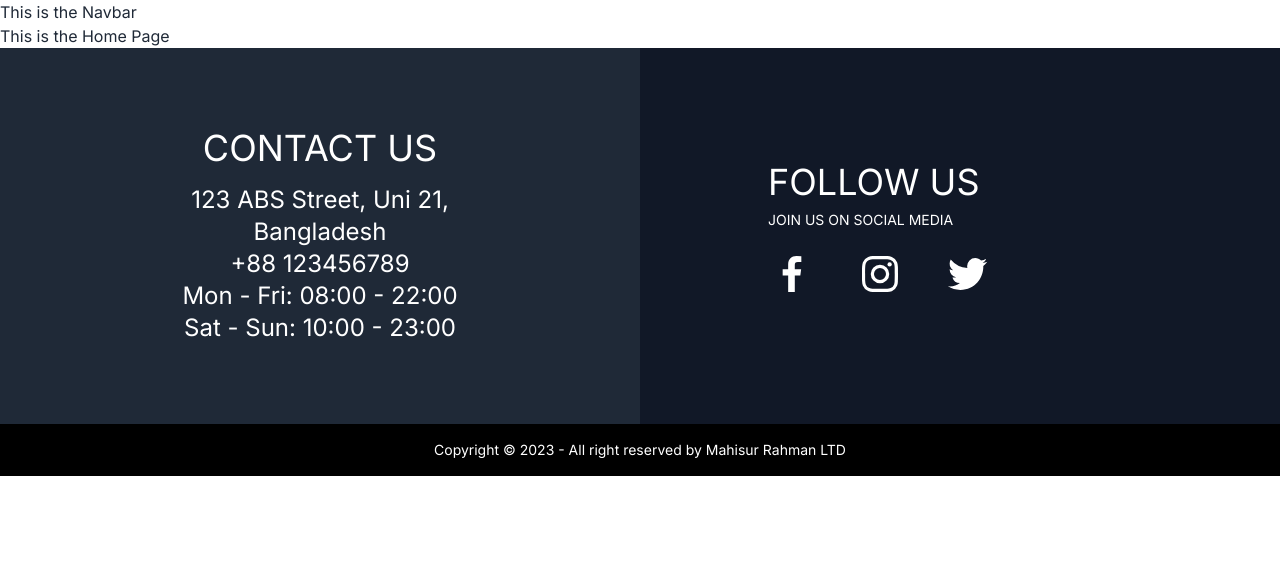
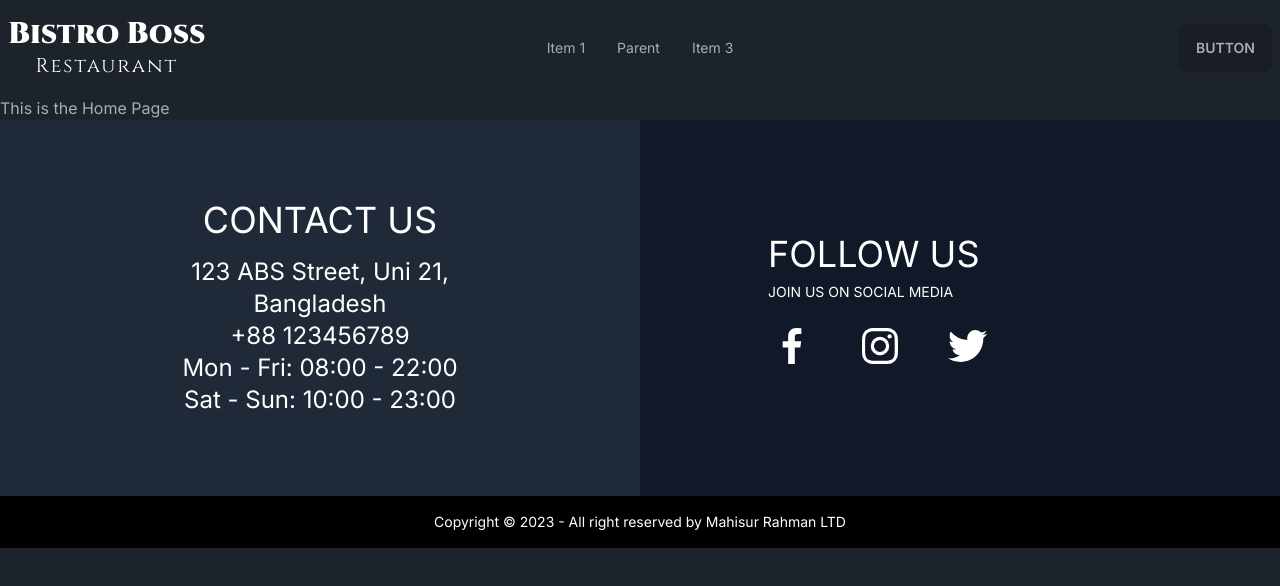
Before and after one commit to mahisurrahman/finalProjectOne, a React (Vite) app: page / in a window 1280 px wide. Shown: the top 586 px of the page. Built offline with nearby package versions, Linux system fonts and the light colour scheme.

Commit message:
Shifting to laptop

```diff
--- a/src/components/footer/Footer.jsx
+++ b/src/components/footer/Footer.jsx
@@ -1,6 +1,9 @@
 import { BiLogoFacebook, BiLogoInstagram, BiLogoTwitter } from "react-icons/bi";
 
 const Footer = () => {
+
+    const currentYear = new Date().getFullYear();
+
     return (
         <div>
             <footer className="bg-[#111827] text-white flex items-center justify-center">
@@ -23,7 +26,7 @@ const Footer = () => {
             </footer>
             <div className="footer footer-center p-4 bg-black text-white">
                 <aside>
-                    <p>Copyright © 2023 - All right reserved by Mahisur Rahman LTD</p>
+                    <p>Copyright © {currentYear} - All right reserved by Mahisur Rahman LTD</p>
                 </aside>
             </div>
         </div>
--- a/src/components/navbar/Navbar.jsx
+++ b/src/components/navbar/Navbar.jsx
@@ -1,10 +1,40 @@
 
 
 const Navbar = () => {
+
+    const links = <>
+        <li><a>Item 1</a></li>
+        <li><a>Parent</a></li>
+        <li><a>Item 3</a></li>
+    </>
+
     return (
-        <div>
-            <h2>This is the Navbar</h2>
-        </div>
+        <>
+            <div className="navbar bg-base-100 py-4">
+                <div className="navbar-start">
+                    <div className="dropdown">
+                        <label tabIndex={0} className="btn btn-ghost lg:hidden">
+                            <svg xmlns="http://www.w3.org/2000/svg" className="h-5 w-5" fill="none" viewBox="0 0 24 24" stroke="currentColor"><path strokeLinecap="round" strokeLinejoin="round" strokeWidth="2" d="M4 6h16M4 12h8m-8 6h16" /></svg>
+                        </label>
+                        <ul tabIndex={0} className="menu menu-sm dropdown-content mt-3 z-[1] p-2 shadow bg-base-100 rounded-box w-52">
+                            {links}
+                        </ul>
+                    </div>
+                    <div className="flex flex-col text-center text-white">
+                        <h2 className="text-xl md:text-3xl font-cinzel-font font-black">Bistro Boss</h2 >
+                        <h2 className="text-sm md:text-xl font-cinzel-font tracking-widest">Restaurant</h2 >
+                    </div>
+                </div>
+                <div className="navbar-center hidden lg:flex">
+                    <ul className="menu menu-horizontal px-1">
+                        {links}
+                    </ul>
+                </div>
+                <div className="navbar-end">
+                    <a className="btn">Button</a>
+                </div>
+            </div>
+        </>
     );
 };
 
--- a/src/index.css
+++ b/src/index.css
@@ -1,4 +1,5 @@
 @import url('https://fonts.googleapis.com/css2?family=Inter:wght@100;200;300;400;500;600;700;800;900&display=swap');
+@import url('https://fonts.googleapis.com/css2?family=Cinzel:wght@400;500;600;700;800;900&display=swap');
 
 @tailwind base;
 @tailwind components;
--- a/tailwind.config.js
+++ b/tailwind.config.js
@@ -7,11 +7,12 @@ export default {
   theme: {
     fontFamily: {
       "inter-font": "'Inter', sans-serif",
+      "cinzel-font": "'Cinzel', serif",
     },
     extend: {},
   },
   plugins: [require("daisyui")],
   daisyui: {
-    themes: ["light"],
+    themes: ["dark"],
   },
 }
```
